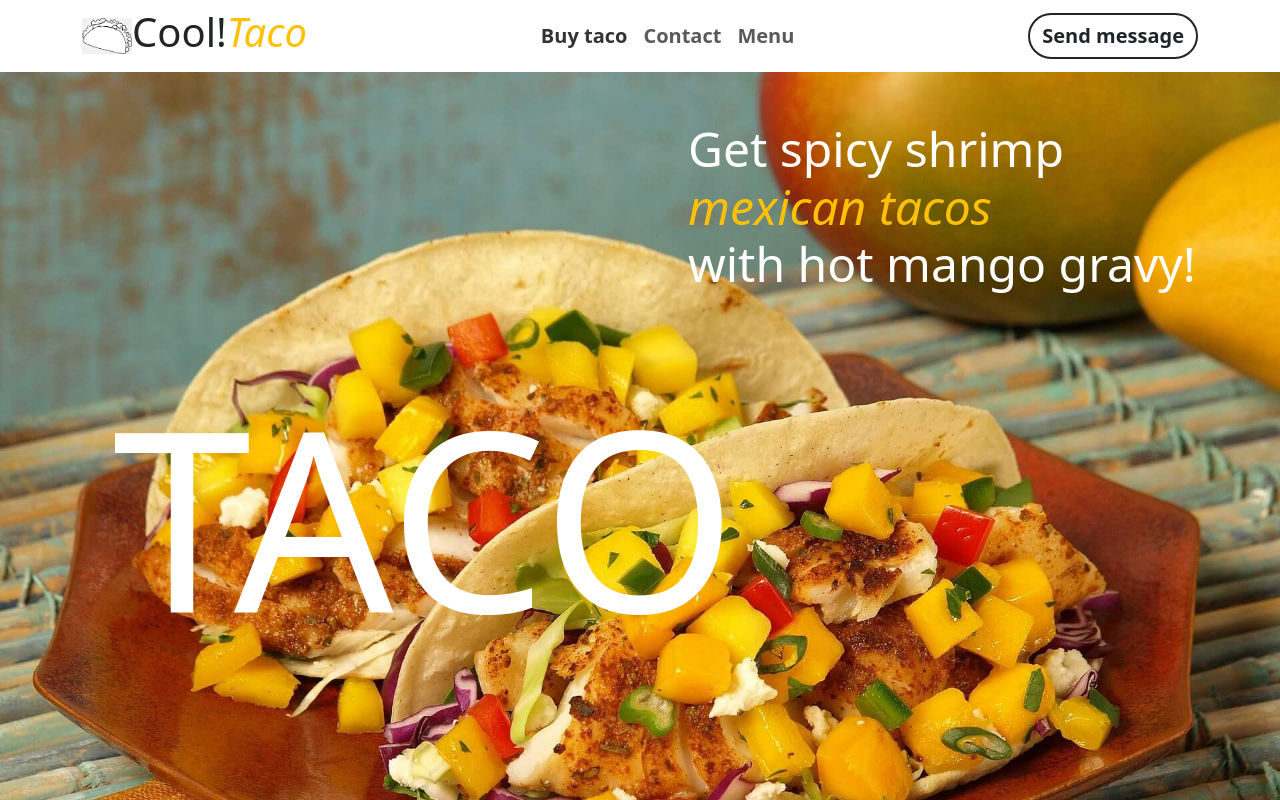
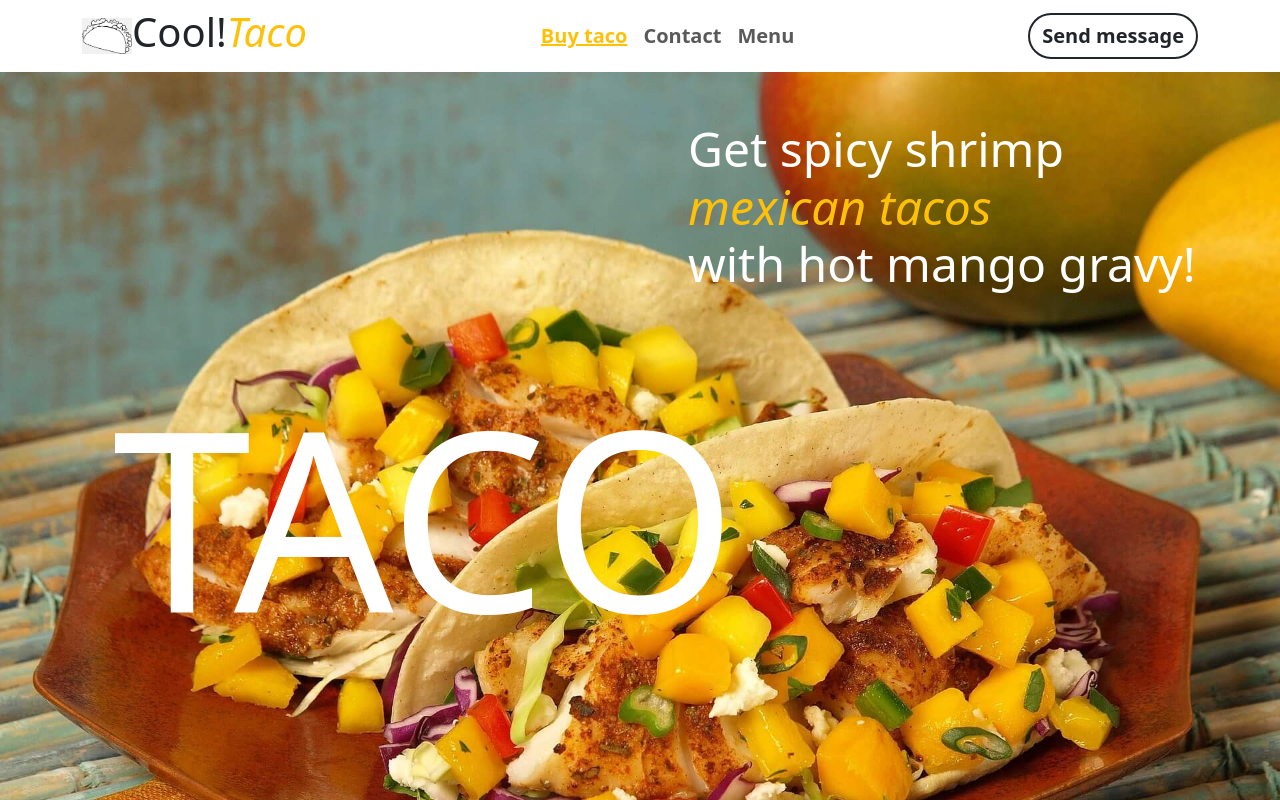
Before and after one commit to mariama739/TACO, a plain HTML site: page index.html in a window 1280 px wide. In both pictures the pointer is over the link "Buy taco". Shown: the top 800 px of the page. Drawn offline with nearby package versions, Linux system fonts and the light colour scheme.

Commit message:
modification

```diff
--- a/index.html
+++ b/index.html
@@ -8,12 +8,6 @@
     <title>TACO</title>
 </head>
 <body>
-    <!-- <div class="">
-        <nav class="container d-flex justify-content-between p-4">
-            <div class="logo d-flex align-items-center gap-3 ">
-                <img src="image/logo.png" alt="logo" width="50px">
-                <h1>Cool!<span class="text-warning fst-italic">Taco</span></h1>
-            </div> -->
             <nav class="navbar navbar-expand-lg ">
             <div class="container">
                 <img src="image/logo.png" alt="logo" width="50px">
@@ -24,7 +18,7 @@
                 <div class="collapse navbar-collapse justify-content-center" id="navbarNav">
                     <ul class="navbar-nav fs-5 fw-bold">
                         <li class="nav-item">
-                        <a class="nav-link"page" href="#">Buy taco</a>
+                        <a class="nav-link" href="#">Buy taco</a>
                         </li>
                         <li class="nav-item">
                         <a class="nav-link" href="#">Contact</a>
--- a/style.css
+++ b/style.css
@@ -6,6 +6,10 @@
     background-image: url(image/backgroun1-1.jpg);
     background-size: cover;
  }
+.navbar-nav li a:hover{
+    color: #ffc107;
+    text-decoration: underline;
+}
 
 .left{
     margin-left: 50%;
```
